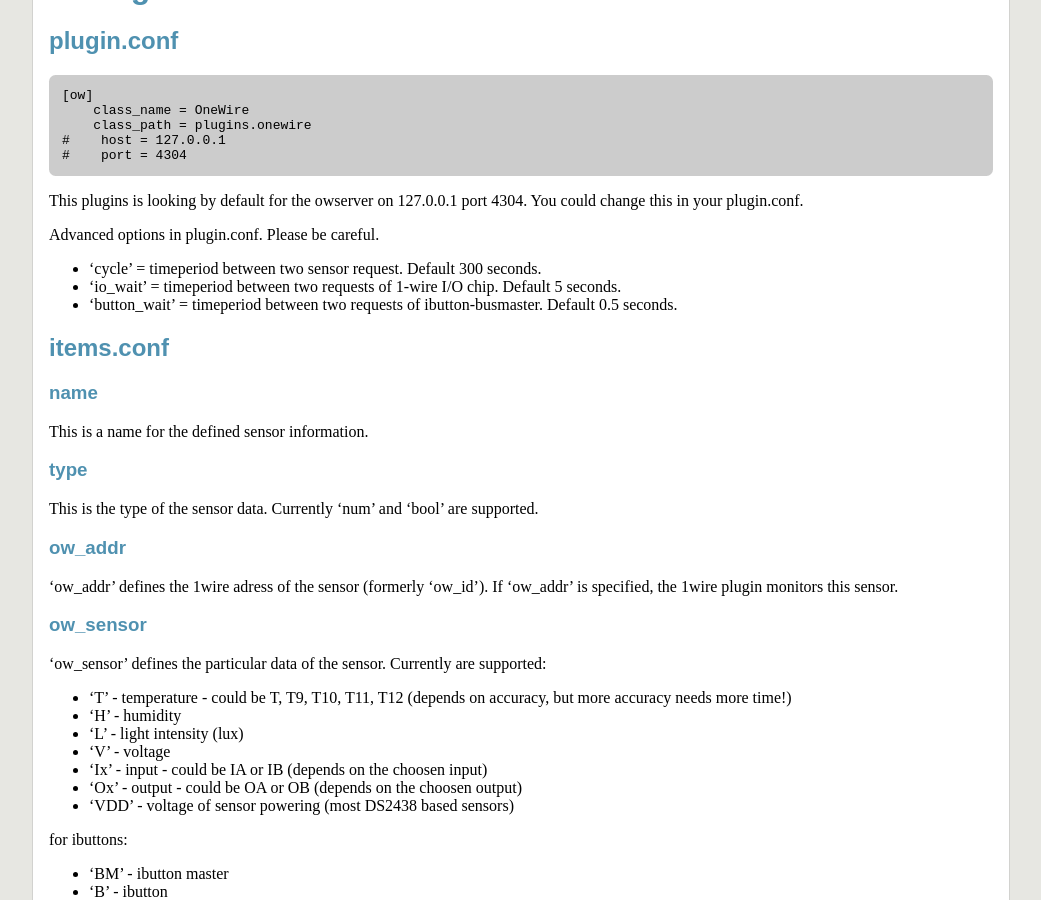
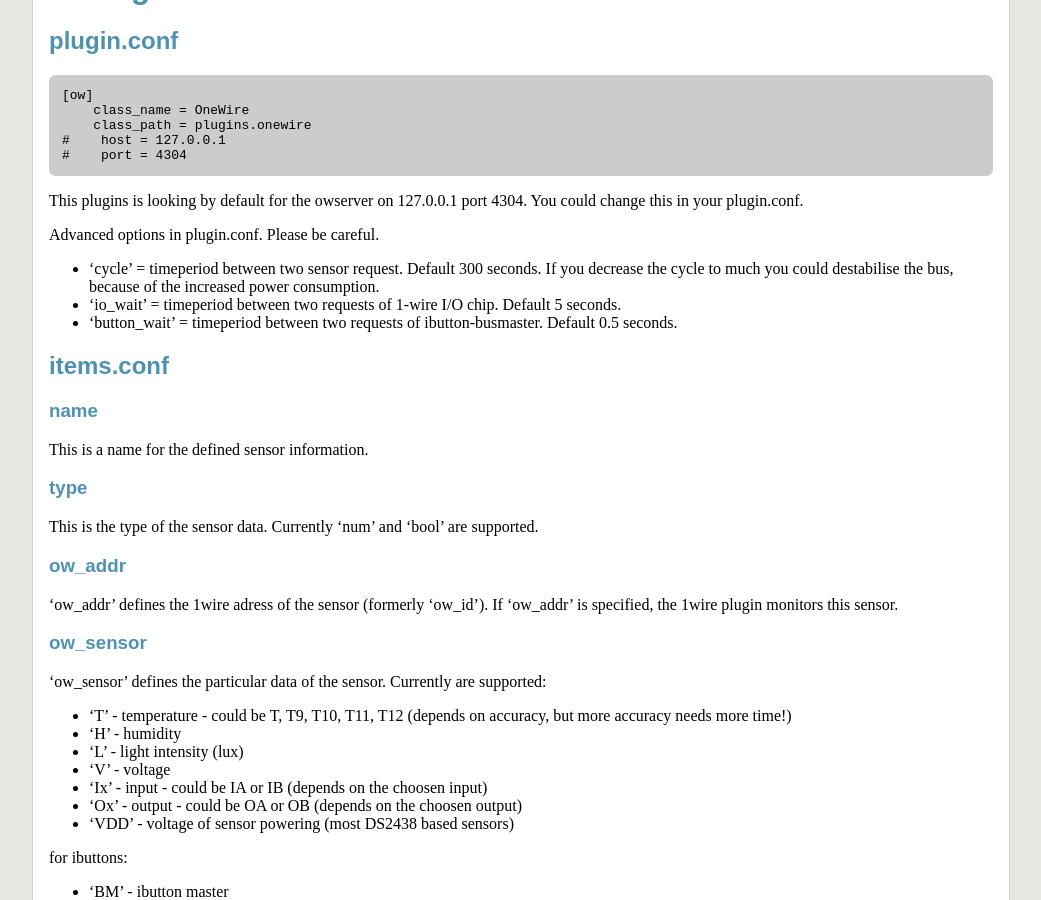
Before and after one commit to mknx/smarthome, a Jekyll site: the page built from plugins/onewire/index.md, in a window 1280 px wide and 900 px high, scrolled down 455 px. Shown: the whole window, without its empty margins (128-1169 px from the left). Built offline with Jekyll 4.4.1, drawn with Linux system fonts in a browser that asks for light colours; Markdown is read by kramdown in place of the engine named in the settings.

Commit message:
add cycle warning

```diff
--- a/plugins/onewire/index.md
+++ b/plugins/onewire/index.md
@@ -32,7 +32,7 @@ This plugins is looking by default for the owserver on 127.0.0.1 port 4304. You
 
 Advanced options in plugin.conf. Please be careful.
 
-* 'cycle' = timeperiod between two sensor request. Default 300 seconds.
+* 'cycle' = timeperiod between two sensor request. Default 300 seconds. If you decrease the cycle to much you could destabilise the bus, because of the increased power consumption.
 * 'io_wait' = timeperiod between two requests of 1-wire I/O chip. Default 5 seconds.
 * 'button_wait' = timeperiod between two requests of ibutton-busmaster. Default 0.5 seconds.
 
```
